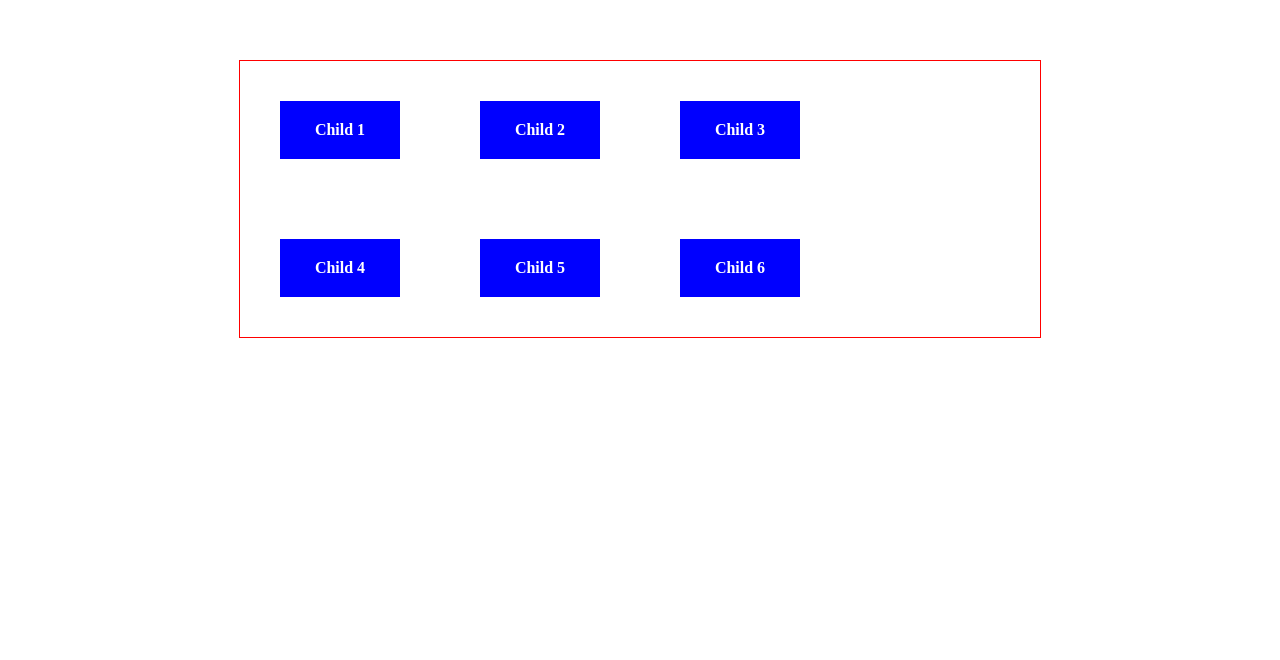
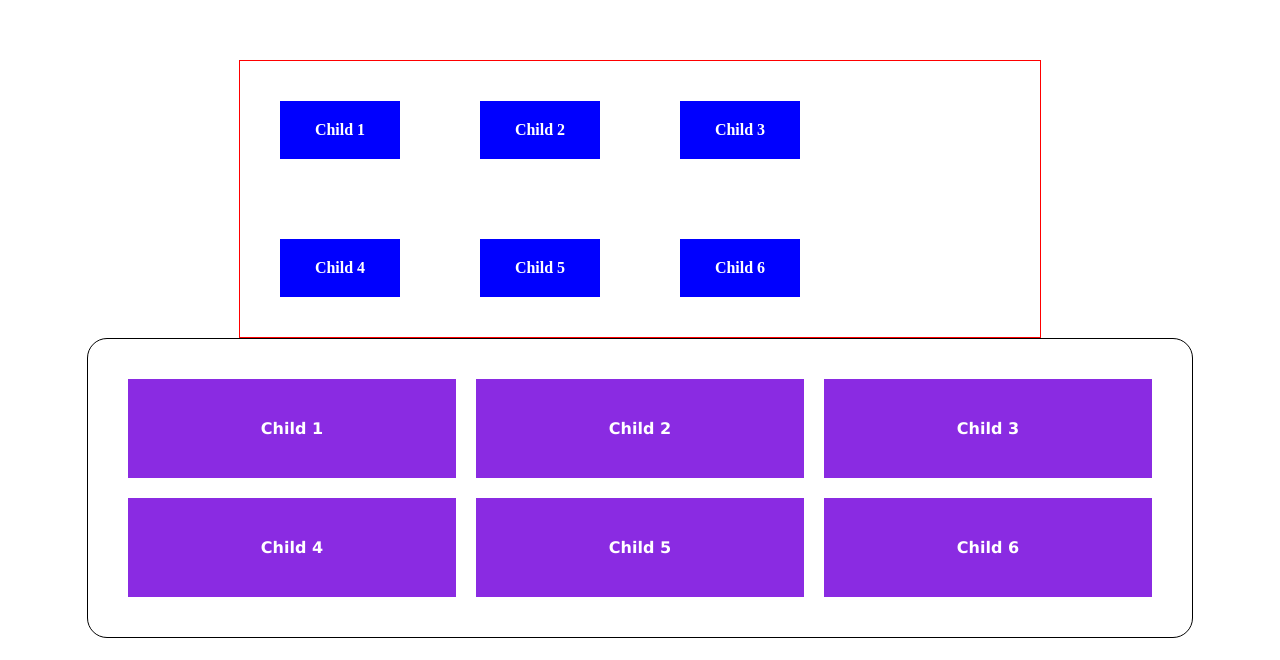
Before and after one commit to Sumit-Dev35/CSS-Code, a plain HTML site: page grid-template-column/index.html in a window 1280 px wide. Shown: the part 140-800 px from the top of the page. Drawn offline with Linux system fonts and the light colour scheme.

Commit message:
Implement fr unit in grid

```diff
--- a/grid-template-column/index.html
+++ b/grid-template-column/index.html
@@ -15,5 +15,13 @@
     <div class="child">Child 5</div>
     <div class="child">Child 6</div>
   </div>
+  <div class="parentss">
+    <div class="childs">Child 1</div>
+    <div class="childs">Child 2</div>
+    <div class="childs">Child 3</div>
+    <div class="childs">Child 4</div>
+    <div class="childs">Child 5</div>
+    <div class="childs">Child 6</div>
+  </div>
 </body>
 </html>
--- a/grid-template-column/style.css
+++ b/grid-template-column/style.css
@@ -20,3 +20,23 @@
   color: white;
   text-align: center;
 }
+
+.parentss{
+  display: grid;
+  border: 1px solid black;
+  width: 80%;
+  margin: auto;
+  grid-template-columns: 1fr 1fr 1fr;
+  gap: 20px;
+  border-radius: 20px;
+  padding: 40px;
+}
+
+.childs{
+  background-color:blueviolet;
+  text-align: center;
+  color: white;
+  padding: 40px;
+  font-weight: bold;
+  font-family: Verdana, Geneva, Tahoma, sans-serif;
+}
```
